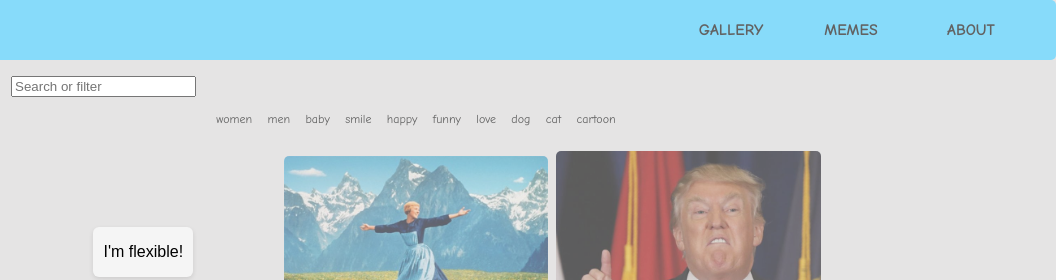
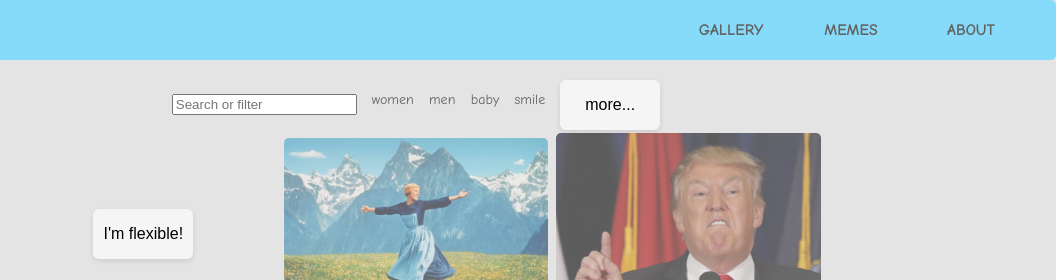
Before and after one commit to InbalMary/Sprint2_MemeGen_Inbal_Mary, a plain HTML site: page index.html in a window 1280 px wide. Shown: the top 280 px of the page, 224-1280 px from the left. Drawn offline with Linux system fonts and the light colour scheme.

Commit message:
Add see more to search by categories keywords

```diff
--- a/index.html
+++ b/index.html
@@ -64,7 +64,7 @@
 
     <main class="main-content">
         <section class="gallery-container">
-            <div class="filter-controls">
+            <div class="filter-controls flex justify-center align-center">
                 <input type="text" id="search-input" list="category-list" placeholder="Search or filter"
                     oninput="onFilterChange()" />
 
@@ -80,11 +80,13 @@
                     <option value="cat">
                     <option value="cartoon">
                 </datalist>
+                <div class="categories-container"></div>
+                <button class="btn-show-more" onclick="onToggleCategoriesView()">more...</button>
 
                 <!-- <input type="text" id="search-input" placeholder="Search..." oninput="onFilterChange()"> -->
             </div>
 
-            <div class="categories-container"></div>
+
 
             <div class="gallery-images">
 
--- a/js/controllers/gallery.controller.js
+++ b/js/controllers/gallery.controller.js
@@ -2,6 +2,7 @@
 
 var gCategories = { 'women': 0, 'men': 0, 'baby': 0, 'smile': 0, 'happy': 0, 'funny': 0, 'love': 0, 'dog': 0, 'cat': 0, 'cartoon': 0 }
 const CATEGORIES_STORAGE_KEY = 'popularCategoriesDB'
+let gShowAllKeywords = false
 
 function renderGallery() {
     var pics = getPics()
@@ -19,13 +20,21 @@ function renderGallery() {
     renderCategories()
 }
 
+function onToggleCategoriesView() {
+    gShowAllKeywords = !gShowAllKeywords
+    renderCategories()
+    document.querySelector('.btn-show-more').innerText = gShowAllKeywords ? 'less...' : 'more...'
+}
+
+
 function renderCategories() {
     const elContainer = document.querySelector('.categories-container')
-    const keywords = Object.keys(gCategories)
+    const entries = Object.entries(gCategories)
 
-    const strHtml = keywords.map(keyword => {
-        const count = gCategories[keyword]
-        const fontSize = 12 + count * 2
+    const keywordsToShow = gShowAllKeywords ? entries : entries.slice(0, 4)
+
+    const strHtml = keywordsToShow.map(([keyword, count]) => {
+        const fontSize = 14 + count * 1.5
         return `<span class="category" style="font-size:${fontSize}px" onclick="onCategoryClick('${keyword}')">${keyword}</span>`
     }).join(' ')
 
--- a/js/services/meme.service.js
+++ b/js/services/meme.service.js
@@ -17,7 +17,7 @@ var gMeme = {
             color: 'red',
             strokeColor: 'black',
             isSelected: true,
-            font: 'David',
+            font: 'Tahoma',
             align: 'center',
             isDeleted: false,
             isDrag: false
@@ -28,7 +28,7 @@ var gMeme = {
             color: 'red',
             strokeColor: 'black',
             isSelected: false,
-            font: 'David',
+            font: 'Tahoma',
             align: 'center',
             isDeleted: false,
             isDrag: false
@@ -89,7 +89,7 @@ function addLine() {
         color: 'red',
         strokeColor: 'black',
         isSelected: true,
-        font: 'David',
+        font: 'Tahoma',
         align: 'center',
         isDeleted: false,
         isDrag: false
@@ -158,7 +158,7 @@ function setRandomGmem(picId) {
                 color: 'red',
                 strokeColor: 'black',
                 isSelected: true,
-                font: 'David',
+                font: 'Tahoma',
                 align: 'center',
                 isDeleted: false,
                 isDrag: false
@@ -178,7 +178,7 @@ function setGmem(picId) {
                 color: 'red',
                 strokeColor: 'black',
                 isSelected: true,
-                font: 'David',
+                font: 'Tahoma',
                 align: 'center',
                 isDeleted: false,
                 isDrag: false
@@ -189,7 +189,7 @@ function setGmem(picId) {
                 color: 'red',
                 strokeColor: 'black',
                 isSelected: false,
-                font: 'David',
+                font: 'Tahoma',
                 align: 'center',
                 isDeleted: false,
                 isDrag: false
--- a/styles/components/buttons.css
+++ b/styles/components/buttons.css
@@ -72,6 +72,7 @@ input[type="color"] {
     fill: white;
 }
 
+.btn-show-more,
 .flexible-btn {
     height: 50px;
     width: 100px;
```
